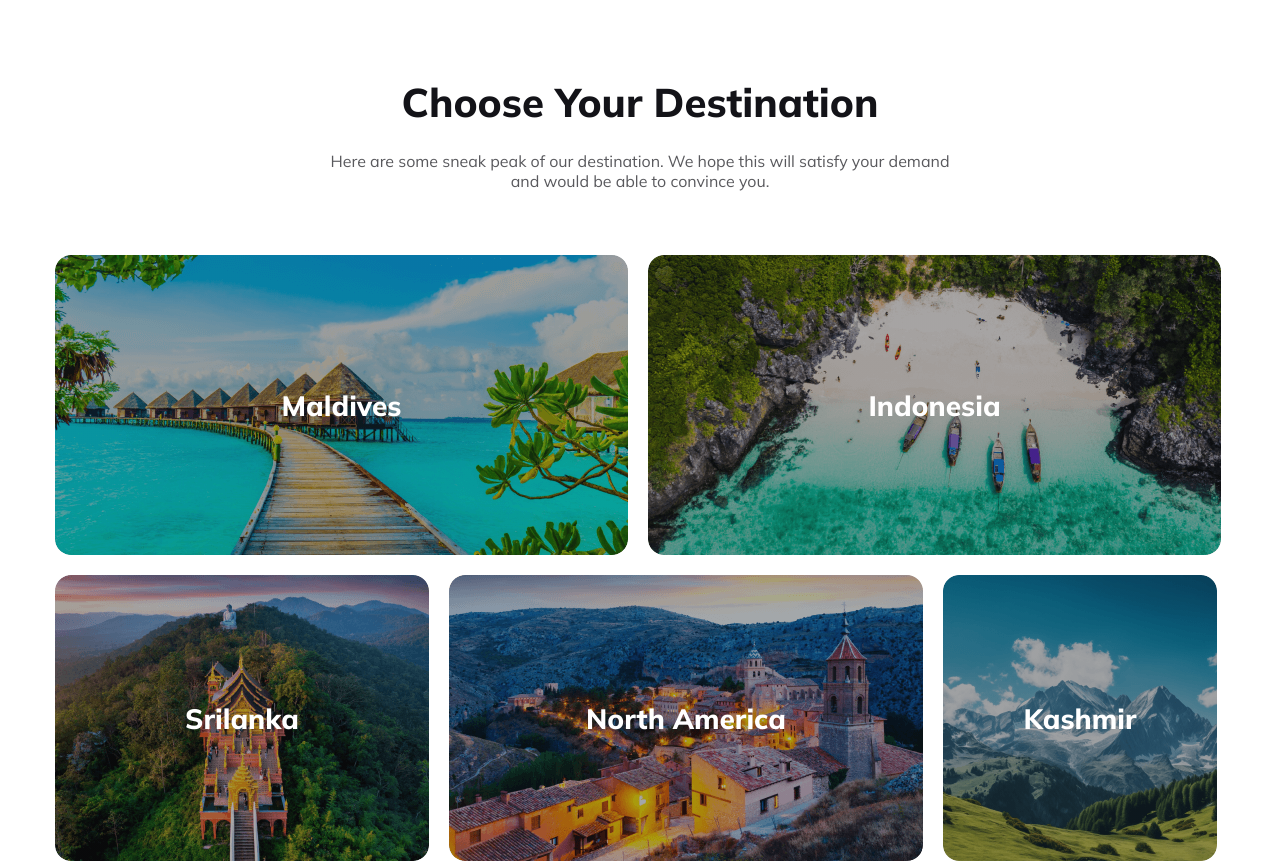
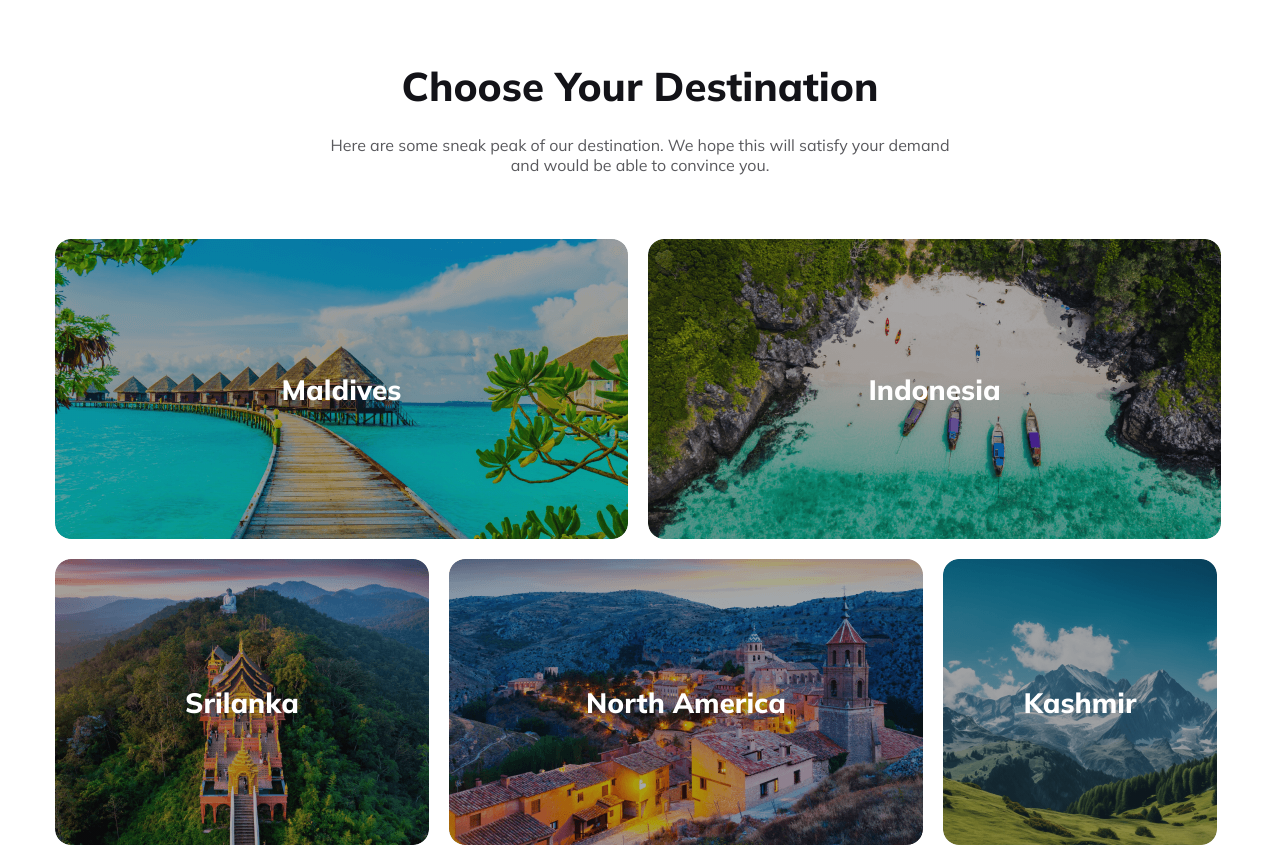
Before and after one commit to adnan2508/Awesome-Travels, a plain HTML site: page index.html in a window 1280 px wide. Shown: the part 1279-2140 px from the top of the page. Drawn offline with Linux system fonts and the light colour scheme.

Commit message:
complete

```diff
--- a/style.css
+++ b/style.css
@@ -1159,7 +1159,7 @@ main {
 
 .popular-tour-image {
     width: 90%;
-    height: 550px;
+    /*height: 550px;*/
     border-radius: 16px;
 }
 
@@ -1179,7 +1179,7 @@ main {
     font-family: Mulish;
     font-size: 2.5rem;
     font-weight: 800;
-    margin-top: 5rem;
+    margin-top: 4rem;
     margin-bottom: 0px;
 }
 
```
